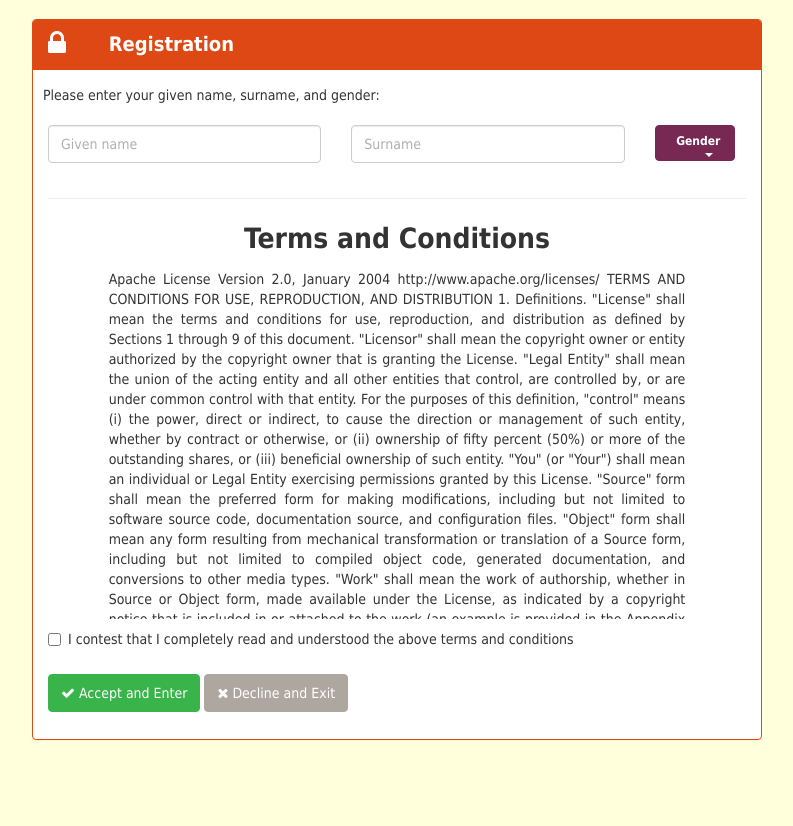
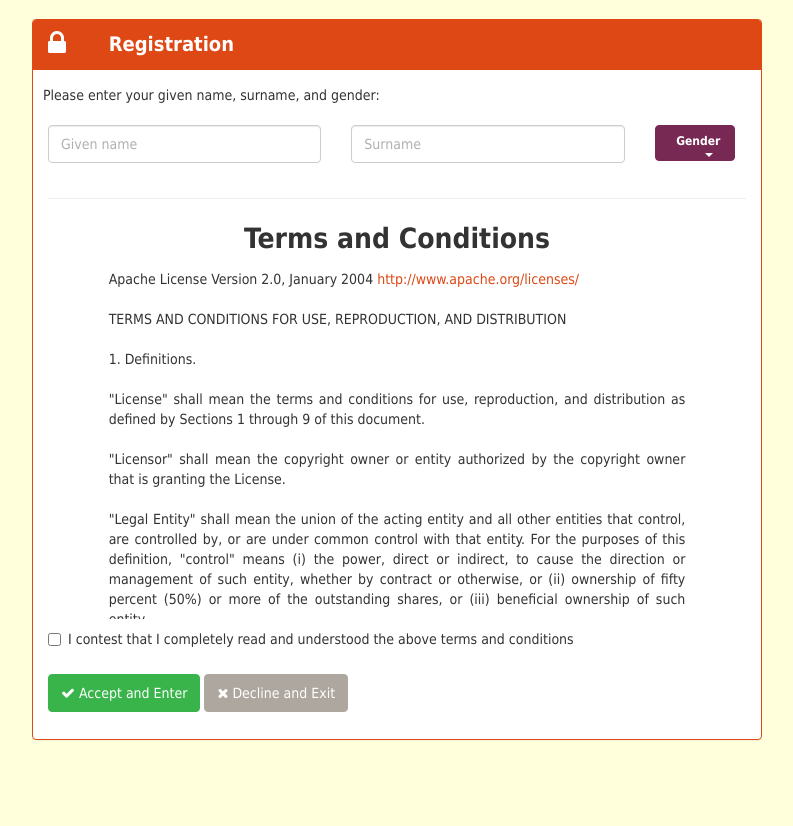
Before and after one commit to nimadini/Teammate, a Python web app: template templates/registration.html in a window 1280 px wide. Shown: the part 51-877 px from the top of the page, without its empty margins (243-1036 px from the left). Run offline with Jinja, Linux system fonts and the light colour scheme; the template is opened without the code that fills it, so the values that code supplies are empty.

Commit message:
terms and conditions now done

```diff
--- a/templates/registration.html
+++ b/templates/registration.html
@@ -97,17 +97,17 @@
 <div class="form-group col-lg-offset-1 col-lg-10 col-md-offset-1 col-md-10 col-sm-offset-1 col-sm-10">
 Apache License
 Version 2.0, January 2004
-http://www.apache.org/licenses/
+<a href="http://www.apache.org/licenses/" target="_blank">http://www.apache.org/licenses/</a> <br><br>
 
-TERMS AND CONDITIONS FOR USE, REPRODUCTION, AND DISTRIBUTION
+TERMS AND CONDITIONS FOR USE, REPRODUCTION, AND DISTRIBUTION <br><br>
 
-1. Definitions.
+1. Definitions. <br><br>
 
 "License" shall mean the terms and conditions for use, reproduction,
-and distribution as defined by Sections 1 through 9 of this document.
+and distribution as defined by Sections 1 through 9 of this document.<br><br>
 
 "Licensor" shall mean the copyright owner or entity authorized by
-the copyright owner that is granting the License.
+the copyright owner that is granting the License.<br><br>
 
 "Legal Entity" shall mean the union of the acting entity and all
 other entities that control, are controlled by, or are under common
@@ -115,24 +115,24 @@ control with that entity. For the purposes of this definition,
 "control" means (i) the power, direct or indirect, to cause the
 direction or management of such entity, whether by contract or
 otherwise, or (ii) ownership of fifty percent (50%) or more of the
-outstanding shares, or (iii) beneficial ownership of such entity.
+outstanding shares, or (iii) beneficial ownership of such entity.<br><br>
 
 "You" (or "Your") shall mean an individual or Legal Entity
-exercising permissions granted by this License.
+exercising permissions granted by this License.<br><br>
 
 "Source" form shall mean the preferred form for making modifications,
 including but not limited to software source code, documentation
-source, and configuration files.
+source, and configuration files.<br><br>
 
 "Object" form shall mean any form resulting from mechanical
 transformation or translation of a Source form, including but
 not limited to compiled object code, generated documentation,
-and conversions to other media types.
+and conversions to other media types.<br><br>
 
 "Work" shall mean the work of authorship, whether in Source or
 Object form, made available under the License, as indicated by a
 copyright notice that is included in or attached to the work
-(an example is provided in the Appendix below).
+(an example is provided in the Appendix below).<br><br>
 
 "Derivative Works" shall mean any work, whether in Source or Object
 form, that is based on (or derived from) the Work and for which the
@@ -140,7 +140,7 @@ editorial revisions, annotations, elaborations, or other modifications
 represent, as a whole, an original work of authorship. For the purposes
 of this License, Derivative Works shall not include works that remain
 separable from, or merely link (or bind by name) to the interfaces of,
-the Work and Derivative Works thereof.
+the Work and Derivative Works thereof.<br><br>
 
 "Contribution" shall mean any work of authorship, including
 the original version of the Work and any modifications or additions
@@ -154,18 +154,18 @@ communication on electronic mailing lists, source code control systems,
 and issue tracking systems that are managed by, or on behalf of, the
 Licensor for the purpose of discussing and improving the Work, but
 excluding communication that is conspicuously marked or otherwise
-designated in writing by the copyright owner as "Not a Contribution."
+designated in writing by the copyright owner as "Not a Contribution."<br><br>
 
 "Contributor" shall mean Licensor and any individual or Legal Entity
 on behalf of whom a Contribution has been received by Licensor and
-subsequently incorporated within the Work.
+subsequently incorporated within the Work.<br><br>
 
 2. Grant of Copyright License. Subject to the terms and conditions of
 this License, each Contributor hereby grants to You a perpetual,
 worldwide, non-exclusive, no-charge, royalty-free, irrevocable
 copyright license to reproduce, prepare Derivative Works of,
 publicly display, publicly perform, sublicense, and distribute the
-Work and such Derivative Works in Source or Object form.
+Work and such Derivative Works in Source or Object form.<br><br>
 
 3. Grant of Patent License. Subject to the terms and conditions of
 this License, each Contributor hereby grants to You a perpetual,
@@ -181,24 +181,24 @@ cross-claim or counterclaim in a lawsuit) alleging that the Work
 or a Contribution incorporated within the Work constitutes direct
 or contributory patent infringement, then any patent licenses
 granted to You under this License for that Work shall terminate
-as of the date such litigation is filed.
+as of the date such litigation is filed.<br><br>
 
 4. Redistribution. You may reproduce and distribute copies of the
 Work or Derivative Works thereof in any medium, with or without
 modifications, and in Source or Object form, provided that You
-meet the following conditions:
+meet the following conditions:<br><br>
 
 (a) You must give any other recipients of the Work or
-Derivative Works a copy of this License; and
+Derivative Works a copy of this License; and<br><br>
 
 (b) You must cause any modified files to carry prominent notices
-stating that You changed the files; and
+stating that You changed the files; and<br><br>
 
 (c) You must retain, in the Source form of any Derivative Works
 that You distribute, all copyright, patent, trademark, and
 attribution notices from the Source form of the Work,
 excluding those notices that do not pertain to any part of
-the Derivative Works; and
+the Derivative Works; and<br><br>
 
 (d) If the Work includes a "NOTICE" text file as part of its
 distribution, then any Derivative Works that You distribute must
@@ -215,14 +215,14 @@ do not modify the License. You may add Your own attribution
 notices within Derivative Works that You distribute, alongside
 or as an addendum to the NOTICE text from the Work, provided
 that such additional attribution notices cannot be construed
-as modifying the License.
+as modifying the License.<br><br>
 
 You may add Your own copyright statement to Your modifications and
 may provide additional or different license terms and conditions
 for use, reproduction, or distribution of Your modifications, or
 for any such Derivative Works as a whole, provided Your use,
 reproduction, and distribution of the Work otherwise complies with
-the conditions stated in this License.
+the conditions stated in this License.<br><br>
 
 5. Submission of Contributions. Unless You explicitly state otherwise,
 any Contribution intentionally submitted for inclusion in the Work
@@ -230,12 +230,12 @@ by You to the Licensor shall be under the terms and conditions of
 this License, without any additional terms or conditions.
 Notwithstanding the above, nothing herein shall supersede or modify
 the terms of any separate license agreement you may have executed
-with Licensor regarding such Contributions.
+with Licensor regarding such Contributions.<br><br>
 
 6. Trademarks. This License does not grant permission to use the trade
 names, trademarks, service marks, or product names of the Licensor,
 except as required for reasonable and customary use in describing the
-origin of the Work and reproducing the content of the NOTICE file.
+origin of the Work and reproducing the content of the NOTICE file.<br><br>
 
 7. Disclaimer of Warranty. Unless required by applicable law or
 agreed to in writing, Licensor provides the Work (and each
@@ -245,7 +245,7 @@ implied, including, without limitation, any warranties or conditions
 of TITLE, NON-INFRINGEMENT, MERCHANTABILITY, or FITNESS FOR A
 PARTICULAR PURPOSE. You are solely responsible for determining the
 appropriateness of using or redistributing the Work and assume any
-risks associated with Your exercise of permissions under this License.
+risks associated with Your exercise of permissions under this License.<br><br>
 
 8. Limitation of Liability. In no event and under no legal theory,
 whether in tort (including negligence), contract, or otherwise,
@@ -257,7 +257,7 @@ result of this License or out of the use or inability to use the
 Work (including but not limited to damages for loss of goodwill,
 work stoppage, computer failure or malfunction, or any and all
 other commercial damages or losses), even if such Contributor
-has been advised of the possibility of such damages.
+has been advised of the possibility of such damages.<br><br>
 
 9. Accepting Warranty or Additional Liability. While redistributing
 the Work or Derivative Works thereof, You may choose to offer,
@@ -268,11 +268,11 @@ on Your own behalf and on Your sole responsibility, not on behalf
 of any other Contributor, and only if You agree to indemnify,
 defend, and hold each Contributor harmless for any liability
 incurred by, or claims asserted against, such Contributor by reason
-of your accepting any such warranty or additional liability.
+of your accepting any such warranty or additional liability.<br><br>
 
-END OF TERMS AND CONDITIONS
+END OF TERMS AND CONDITIONS<br><br>
 
-APPENDIX: How to apply the Apache License to your work.
+APPENDIX: How to apply the Apache License to your work.<br><br>
 
 To apply the Apache License to your work, attach the following
 boilerplate notice, with the fields enclosed by brackets "{}"
@@ -281,21 +281,31 @@ the brackets!)  The text should be enclosed in the appropriate
 comment syntax for the file format. We also recommend that a
 file or class name and description of purpose be included on the
 same "printed page" as the copyright notice for easier
-identification within third-party archives.
+identification within third-party archives.<br><br>
 
-Copyright {yyyy} {name of copyright owner}
+Copyright 2014 Nima Dini<br><br>
 
 Licensed under the Apache License, Version 2.0 (the "License");
 you may not use this file except in compliance with the License.
-You may obtain a copy of the License at
+You may obtain a copy of the License at<br><br>
 
-http://www.apache.org/licenses/LICENSE-2.0
+<a href="http://www.apache.org/licenses/LICENSE-2.0" target="_blank">http://www.apache.org/licenses/LICENSE-2.0</a>
 
 Unless required by applicable law or agreed to in writing, software
 distributed under the License is distributed on an "AS IS" BASIS,
 WITHOUT WARRANTIES OR CONDITIONS OF ANY KIND, either express or implied.
 See the License for the specific language governing permissions and
-limitations under the License.
+limitations under the License.<br><br>
+
+Other terms and conditions: <br><br>
+
+1. Teammate will record you location upon registration<br><br>
+
+2. We are not responsible for the links other users provide in our application<br><br>
+
+3. For now, this is an academic project. Some limitations do exist in privacy issues.
+Use it at your own risk!<br><br>
+
 </div>
 
 </div>
```
